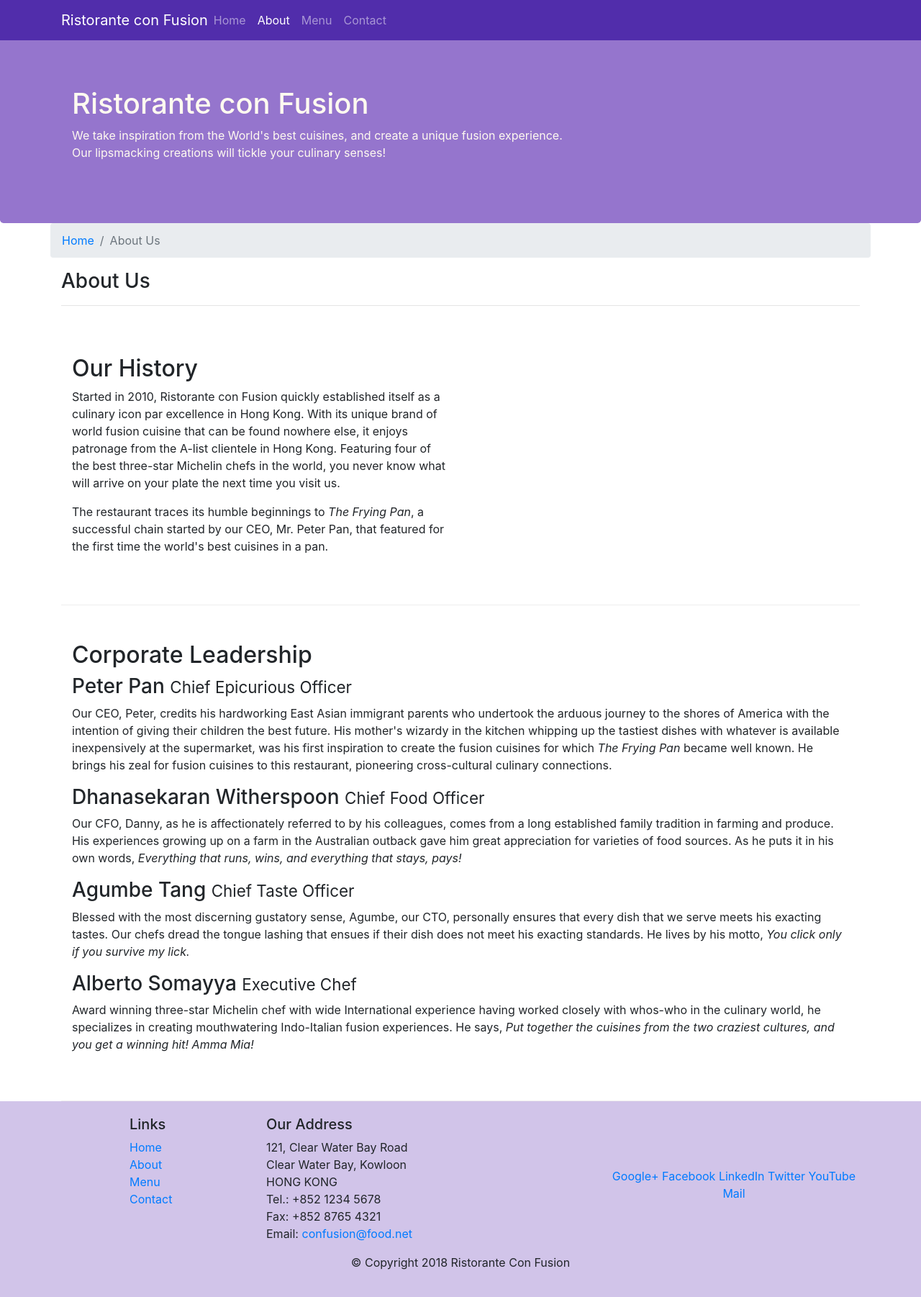
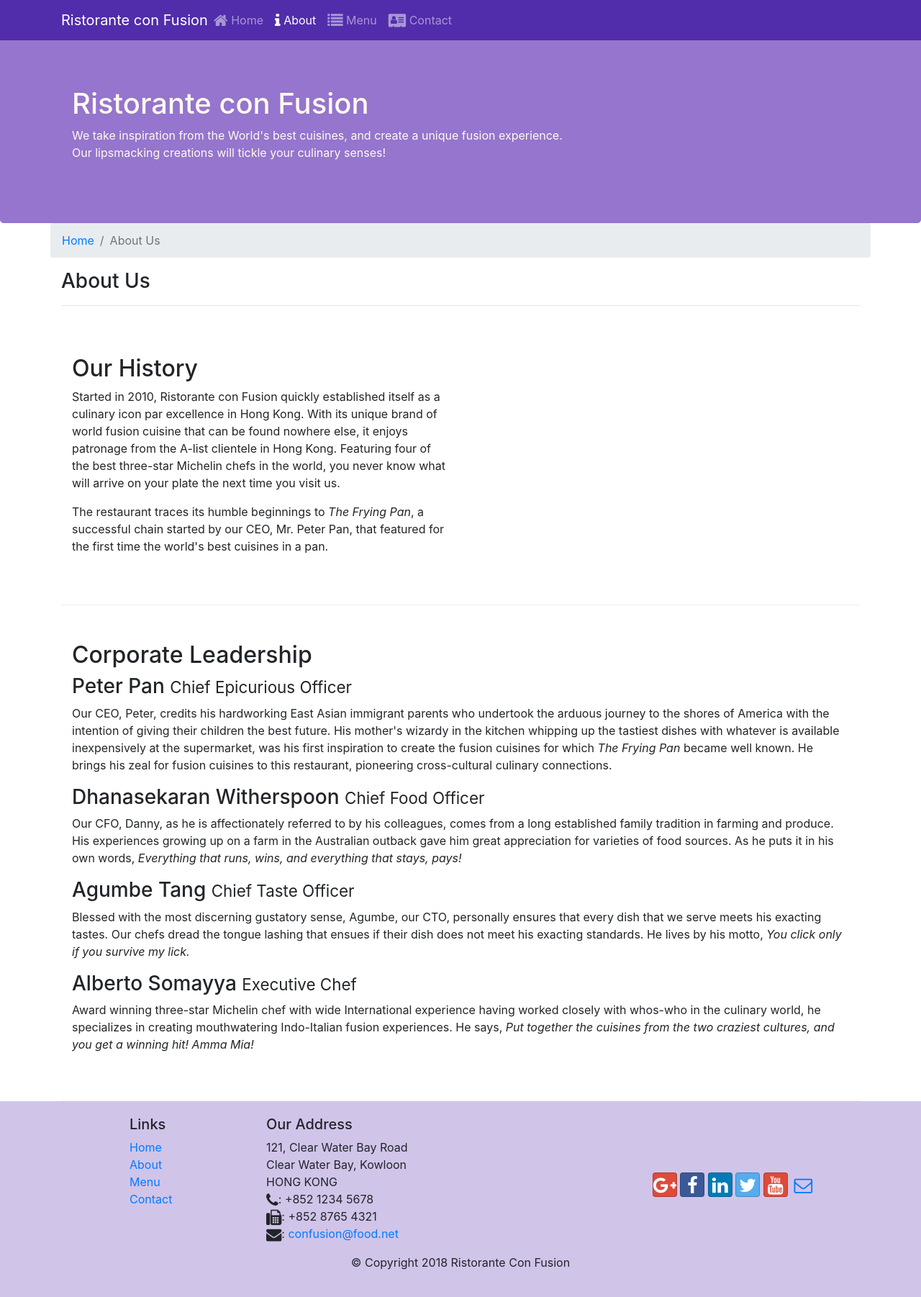
Before and after one commit to srnasib/conFusion, a website: page aboutus.html in a window 1280 px wide. Shown: the whole page at 72% size. Drawn offline with nearby package versions, Linux system fonts and the light colour scheme.

Commit message:
Icon Fonts

```diff
--- a/aboutus.html
+++ b/aboutus.html
@@ -11,6 +11,8 @@
 
     <!-- Bootstrap CSS -->
     <link rel="stylesheet" href="node_modules/bootstrap/dist/css/bootstrap.min.css">
+    <link rel="stylesheet" href="node_modules/font-awesome/css/font-awesome.min.css">
+    <link rel="stylesheet" href="node_modules/bootstrap-social/bootstrap-social.css">
     <link rel="stylesheet" href="css/styles.css">
 </head>
 
@@ -26,10 +28,10 @@
              <div class="collapse navbar-collapse" id="Navbar" >
 
              <ul class="navbar-nav mr-auto">
-               <li class="nav-item"><a class="nav-link" href="./index.html" >Home</a></li>
-               <li class="nav-item"><a class="nav-link active" href="#" >About</a></li>
-               <li class="nav-item"><a class="nav-link" href="#" >Menu</a></li>
-               <li class="nav-item"><a class="nav-link" href="#" >Contact</a></li>
+                <li class="nav-item"><a class="nav-link" href="./index.html"><span class="fa fa-home fa-lg"></span> Home</a></li>
+                <li class="nav-item active"><a class="nav-link" href="#"><span class="fa fa-info fa-lg"></span> About</a></li>
+                <li class="nav-item"><a class="nav-link" href="#"><span class="fa fa-list fa-lg"></span> Menu</a></li>
+                <li class="nav-item"><a class="nav-link" href="#"><span class="fa fa-address-card fa-lg"></span> Contact</a></li>
 
            </ul>
            </div>
@@ -114,19 +116,20 @@
 		              121, Clear Water Bay Road<br>
 		              Clear Water Bay, Kowloon<br>
 		              HONG KONG<br>
-		              Tel.: +852 1234 5678<br>
-		              Fax: +852 8765 4321<br>
-		              Email: <a href="mailto:confusion@food.net">confusion@food.net</a>
+		              <i class="fa fa-phone fa-lg"></i>: +852 1234 5678<br>
+                      <i class="fa fa-fax fa-lg"></i>: +852 8765 4321<br>
+                      <i class="fa fa-envelope fa-lg"></i>:
+                      <a href="mailto:confusion@food.net">confusion@food.net</a>
 		           </address>
                 </div>
                 <div class="col-12 col-sm-4 align-self-center">
                     <div class="text-center">
-                        <a href="http://google.com/+">Google+</a>
-                        <a href="http://www.facebook.com/profile.php?id=">Facebook</a>
-                        <a href="http://www.linkedin.com/in/">LinkedIn</a>
-                        <a href="http://twitter.com/">Twitter</a>
-                        <a href="http://youtube.com/">YouTube</a>
-                        <a href="mailto:">Mail</a>
+                        <a class="btn btn-social-icon btn-google" href="http://google.com/+"><i class="fa fa-google-plus"></i></a>
+                        <a class="btn btn-social-icon btn-facebook" href="http://www.facebook.com/profile.php?id="><i class="fa fa-facebook"></i></a>
+                        <a class="btn btn-social-icon btn-linkedin" href="http://www.linkedin.com/in/"><i class="fa fa-linkedin"></i></a>
+                        <a class="btn btn-social-icon btn-twitter" href="http://twitter.com/"><i class="fa fa-twitter"></i></a>
+                        <a class="btn btn-social-icon btn-google" href="http://youtube.com/"><i class="fa fa-youtube"></i></a>
+                        <a class="btn btn-social-icon" href="mailto:"><i class="fa fa-envelope-o"></i></a>
                     </div>
                 </div>
            </div>
--- a/package.json
+++ b/package.json
@@ -15,6 +15,8 @@
   },
   "dependencies": {
     "bootstrap": "^4.0.0",
+    "bootstrap-social": "^5.1.1",
+    "font-awesome": "^4.7.0",
     "jquery": "^3.3.1",
     "popper.js": "^1.12.9"
   }
```
Also changed, not shown: index.html (+16 -13 lines), 1 other file.
